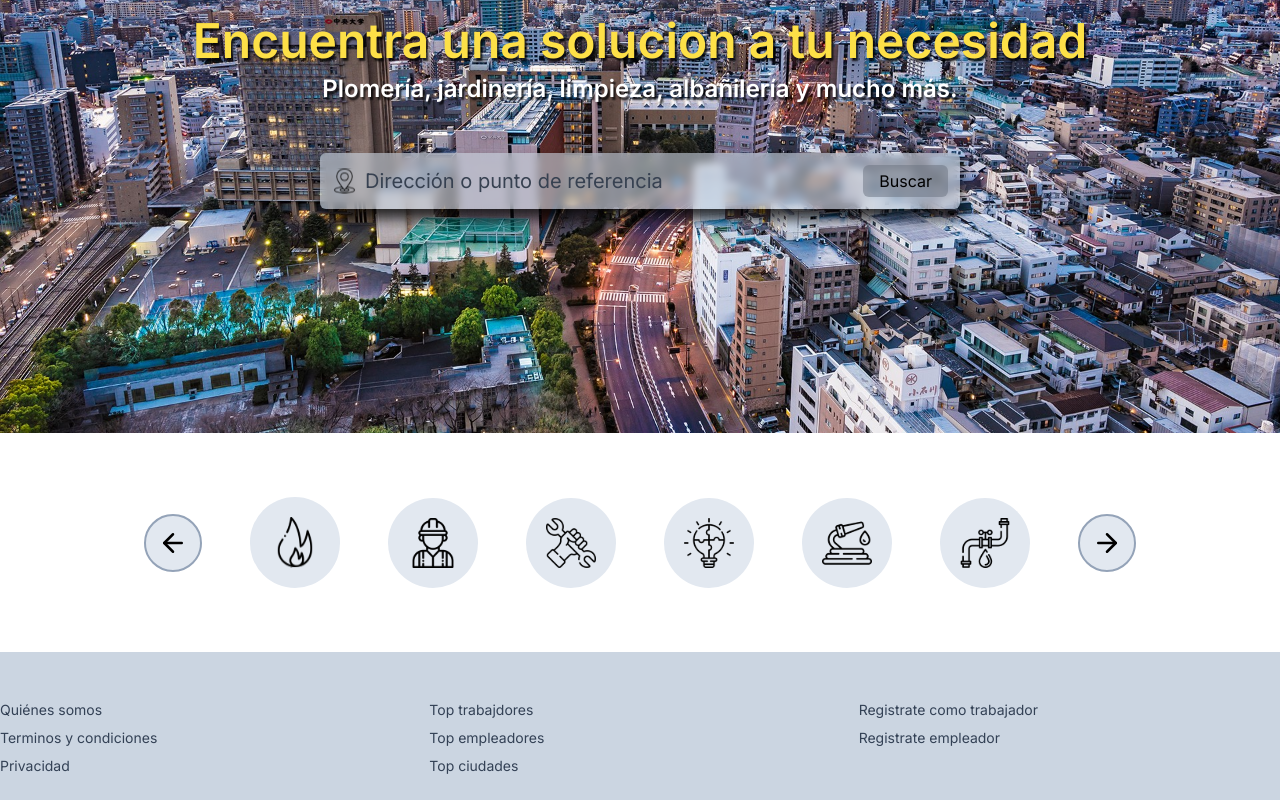
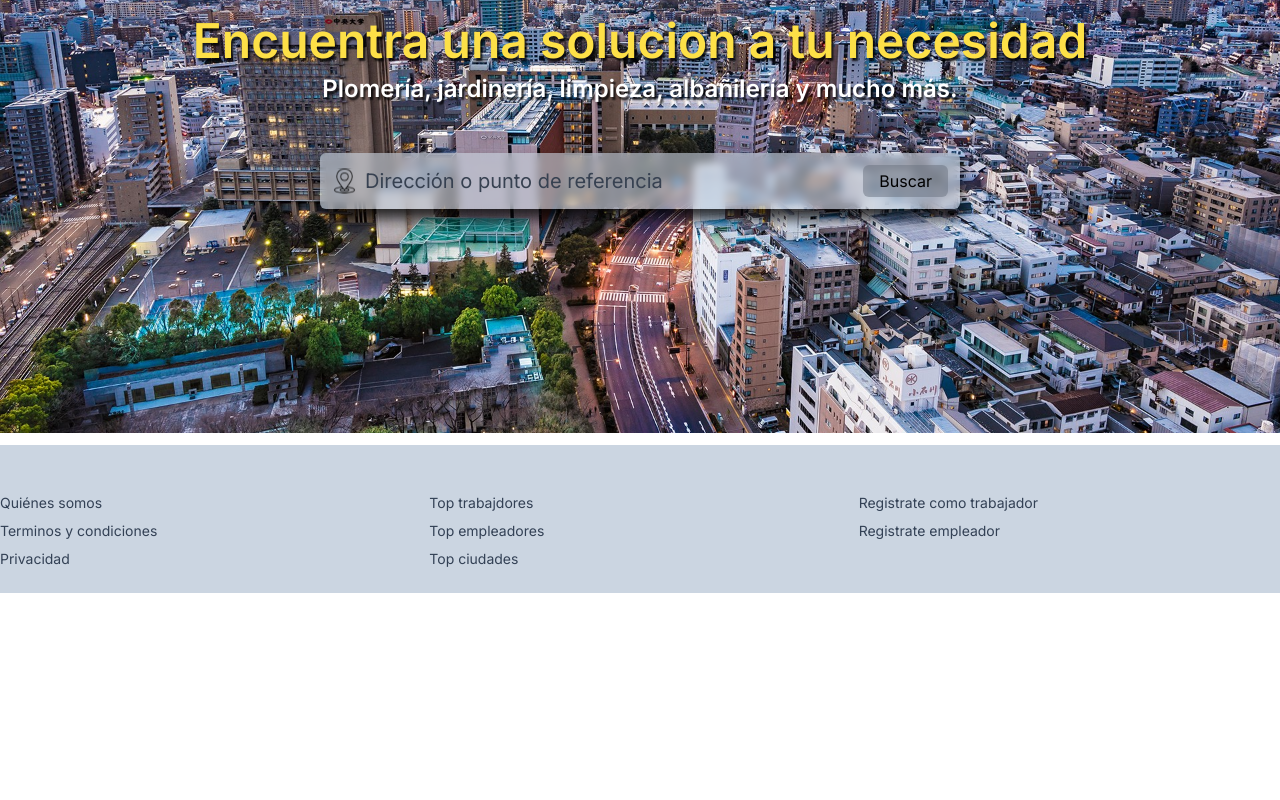
Before and after one commit to FinderService/FinderService, a Next.js app in the folder finderservice/: page / in a window 1280 px wide. Shown: the part 207-1007 px from the top of the page. After the commit the page ends 859 px from the top, so only its background shows below. Built offline with nearby package versions, Linux system fonts and the light colour scheme.

Commit message:
Footer
Cambio de posicionamiento

```diff
--- a/finderservice/components/Footer.js
+++ b/finderservice/components/Footer.js
@@ -1,6 +1,7 @@
 export default function Footer() {
     return(
-        <section className="bg-slate-300 py-6">
+
+        <section className="bg-slate-300 py-6" style={{ position: "fixed", bottom: 0, left: 0, width: "100%" }}>
             <div className="max-w-container h-full mx-auto font-titleFont">
                 <ul className="max-w-1/3 text-sm font-titleFont text-slate-700 grid grid-cols-3 gap-2 mt-6">
                     <li>Quiénes somos</li>
```
